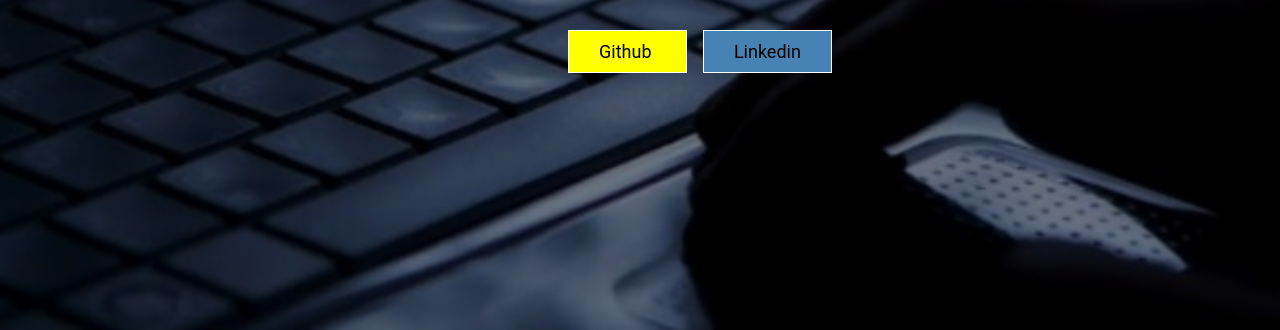
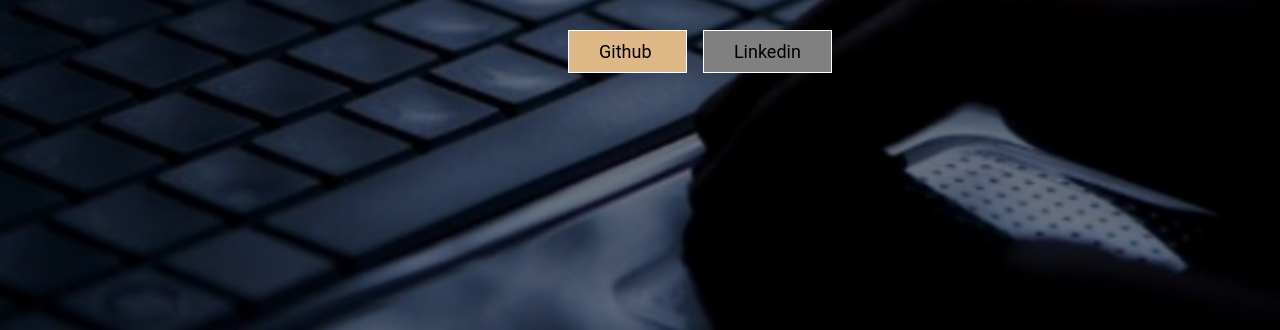
Before and after one commit to Bhawanakarn/Personal-Website, a plain HTML site: page index.html in a window 1280 px wide. In both pictures the pointer is over the link "Github". Shown: the part 470-800 px from the top of the page. Drawn offline with nearby package versions, Linux system fonts and the light colour scheme.

Commit message:
Add files via upload

```diff
--- a/style.css
+++ b/style.css
@@ -109,14 +109,14 @@ h4{
 
 }
 .btn-one:hover{
-	background-color: yellow;
+	background-color: #deb887;
 	transition: all 0.5s ease-in;
 }
 
 .btn-two{
-	background-color: steelblue;
+	background-color: grey;
 }
 .btn-two:hover{
-	background-color: yellow;
+	background-color: #deb887;
 	transition: all 0.5s ease-in;
 }
```
